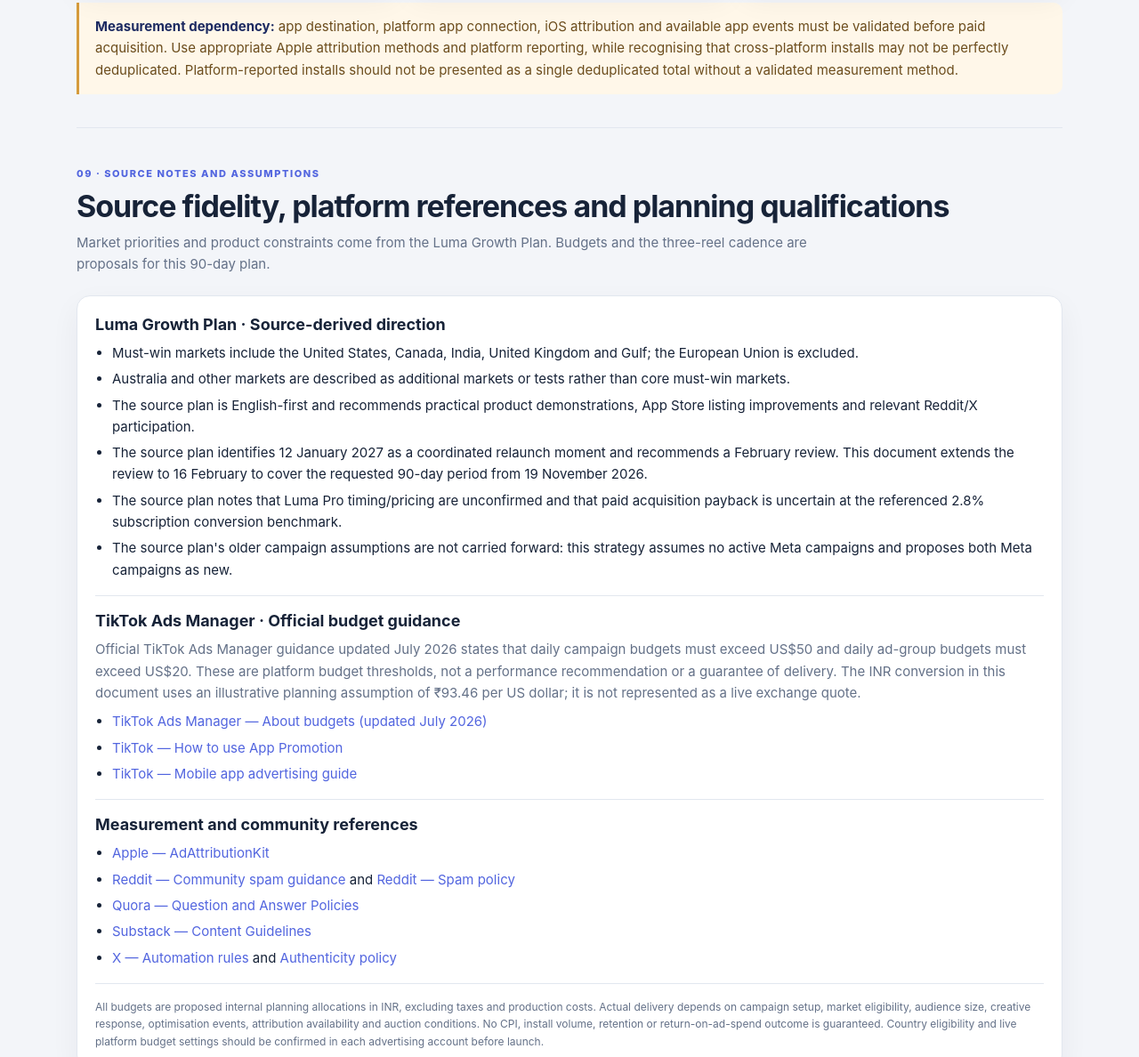
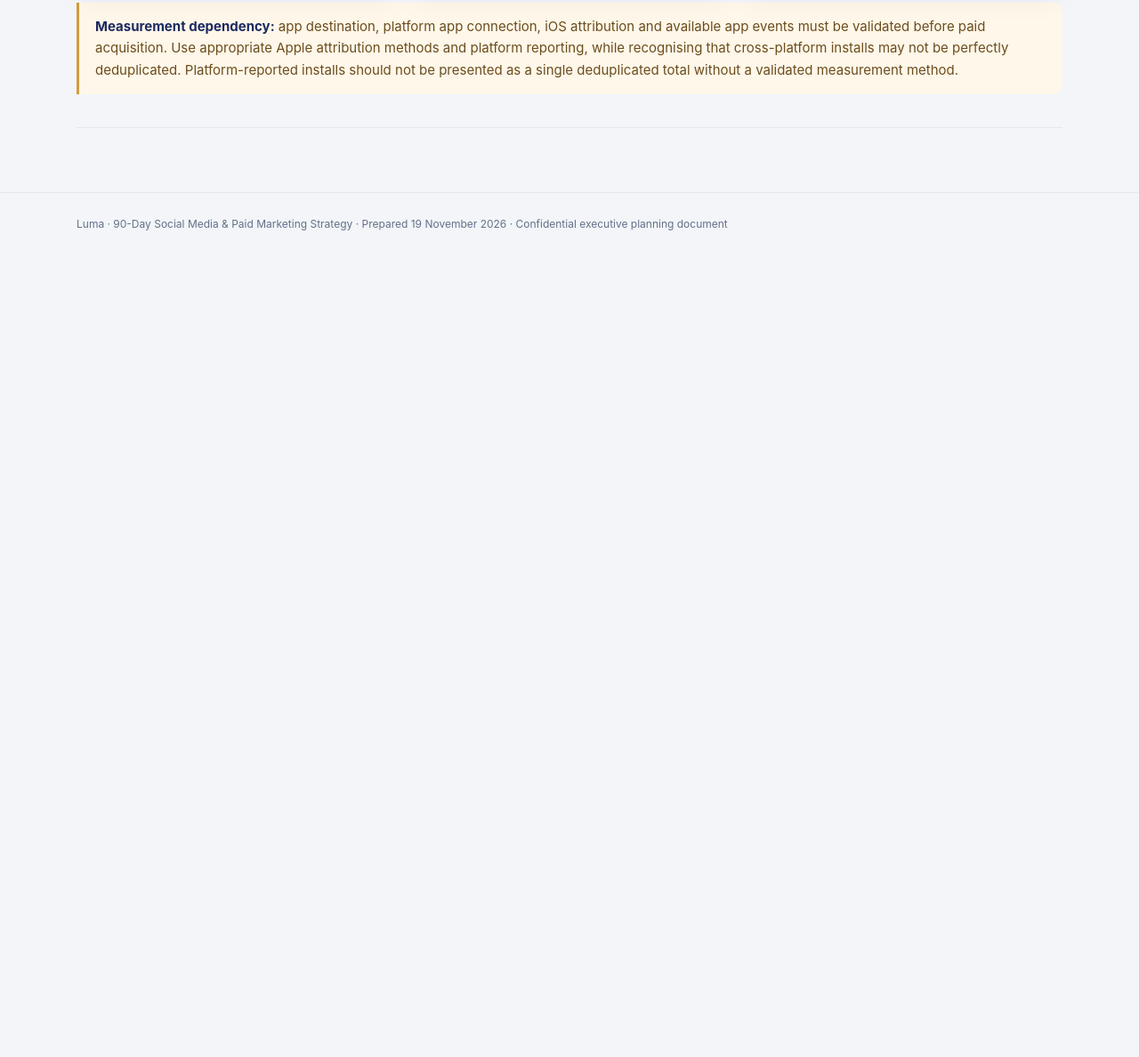
Before and after one commit to chakris-cmyk/Lumi-Plan-, a plain HTML site: page index.html in a window 1280 px wide. Shown: the part 9826-11014 px from the top of the page at 89% size. After the commit the page ends 10132 px from the top, so only its background shows below. Drawn offline with Linux system fonts and the light colour scheme.

Commit message:
Update index.html

```diff
--- a/index.html
+++ b/index.html
@@ -159,38 +159,8 @@ footer{border-top:1px solid var(--line);padding:25px 0 45px;color:var(--muted);f
 <div class="callout warn"><strong>Measurement dependency:</strong> app destination, platform app connection, iOS attribution and available app events must be validated before paid acquisition. Use appropriate Apple attribution methods and platform reporting, while recognising that cross-platform installs may not be perfectly deduplicated. Platform-reported installs should not be presented as a single deduplicated total without a validated measurement method.</div>
 </section>
 <section id="assumptions">
-<div class="head"><p class="kicker">09 · Source notes and assumptions</p><h2>Source fidelity, platform references and planning qualifications</h2><p class="sub">Market priorities and product constraints come from the Luma Growth Plan. Budgets and the three-reel cadence are proposals for this 90-day plan.</p></div>
-<div class="card">
-<h3>Luma Growth Plan · Source-derived direction</h3>
-<ul>
-<li>Must-win markets include the United States, Canada, India, United Kingdom and Gulf; the European Union is excluded.</li>
-<li>Australia and other markets are described as additional markets or tests rather than core must-win markets.</li>
-<li>The source plan is English-first and recommends practical product demonstrations, App Store listing improvements and relevant Reddit/X participation.</li>
-<li>The source plan identifies 12 January 2027 as a coordinated relaunch moment and recommends a February review. This document extends the review to 16 February to cover the requested 90-day period from 19 November 2026.</li>
-<li>The source plan notes that Luma Pro timing/pricing are unconfirmed and that paid acquisition payback is uncertain at the referenced 2.8% subscription conversion benchmark.</li>
-<li>The source plan's older campaign assumptions are not carried forward: this strategy assumes no active Meta campaigns and proposes both Meta campaigns as new.</li>
-</ul>
-<div class="divider"></div>
-<h3>TikTok Ads Manager · Official budget guidance</h3>
-<p>Official TikTok Ads Manager guidance updated July 2026 states that daily campaign budgets must exceed US$50 and daily ad-group budgets must exceed US$20. These are platform budget thresholds, not a performance recommendation or a guarantee of delivery. The INR conversion in this document uses an illustrative planning assumption of ₹93.46 per US dollar; it is not represented as a live exchange quote.</p>
-<ul>
-<li><a href="https://ads.tiktok.com/resources/help/article/budget?aadvid=7696841474712797236" rel="noopener" target="_blank">TikTok Ads Manager — About budgets (updated July 2026)</a></li>
-<li><a href="https://ads.tiktok.com/resources/help/article/how-to-use-app-promotion" rel="noopener" target="_blank">TikTok — How to use App Promotion</a></li>
-<li><a href="https://ads.tiktok.com/business/en/guides/mobile-app-advertising-guide" rel="noopener" target="_blank">TikTok — Mobile app advertising guide</a></li>
-</ul>
-<div class="divider"></div>
-<h3>Measurement and community references</h3>
-<ul>
-<li><a href="https://developer.apple.com/documentation/adattributionkit" rel="noopener" target="_blank">Apple — AdAttributionKit</a></li>
-<li><a href="https://support.reddithelp.com/hc/en-us/articles/28012014962580-How-do-I-keep-spam-out-of-my-community" rel="noopener" target="_blank">Reddit — Community spam guidance</a> and <a href="https://support.reddithelp.com/hc/en-us/articles/360043504051-Spam" rel="noopener" target="_blank">Reddit — Spam policy</a></li>
-<li><a href="https://help.quora.com/hc/en-us/articles/9456583756180-Question-and-Answer-Policies" rel="noopener" target="_blank">Quora — Question and Answer Policies</a></li>
-<li><a href="https://substack.com/content" rel="noopener" target="_blank">Substack — Content Guidelines</a></li>
-<li><a href="https://help.x.com/en/rules-and-policies/x-automation" rel="noopener" target="_blank">X — Automation rules</a> and <a href="https://help.x.com/en/rules-and-policies/authenticity" rel="noopener" target="_blank">Authenticity policy</a></li>
-</ul>
-<div class="divider"></div>
-<p class="foot">All budgets are proposed internal planning allocations in INR, excluding taxes and production costs. Actual delivery depends on campaign setup, market eligibility, audience size, creative response, optimisation events, attribution availability and auction conditions. No CPI, install volume, retention or return-on-ad-spend outcome is guaranteed. Country eligibility and live platform budget settings should be confirmed in each advertising account before launch.</p>
-</div>
-</section>
+<div class="head"><p class="kicker">
+
 </main>
 <footer><div class="wrap">Luma · 90-Day Social Media &amp; Paid Marketing Strategy · Prepared 19 November 2026 · Confidential executive planning document</div></footer>
 </body></html>
```
